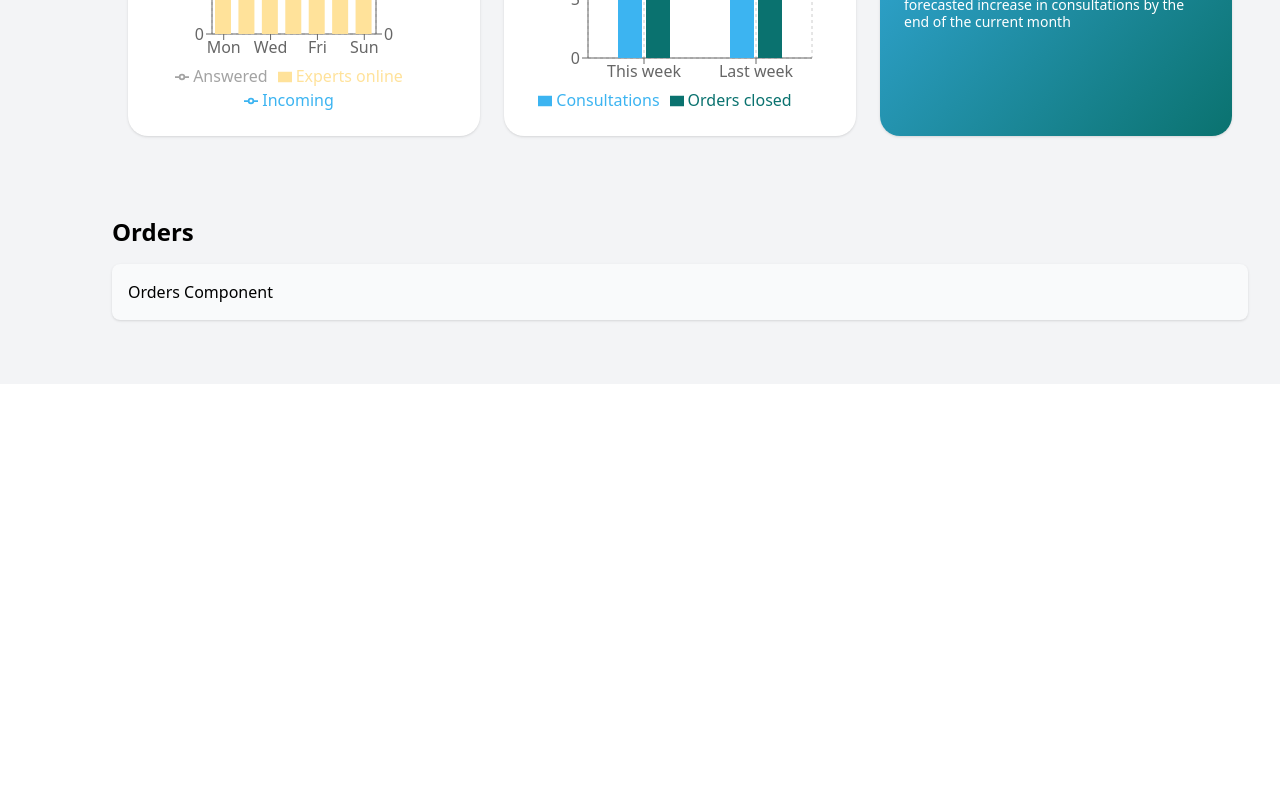
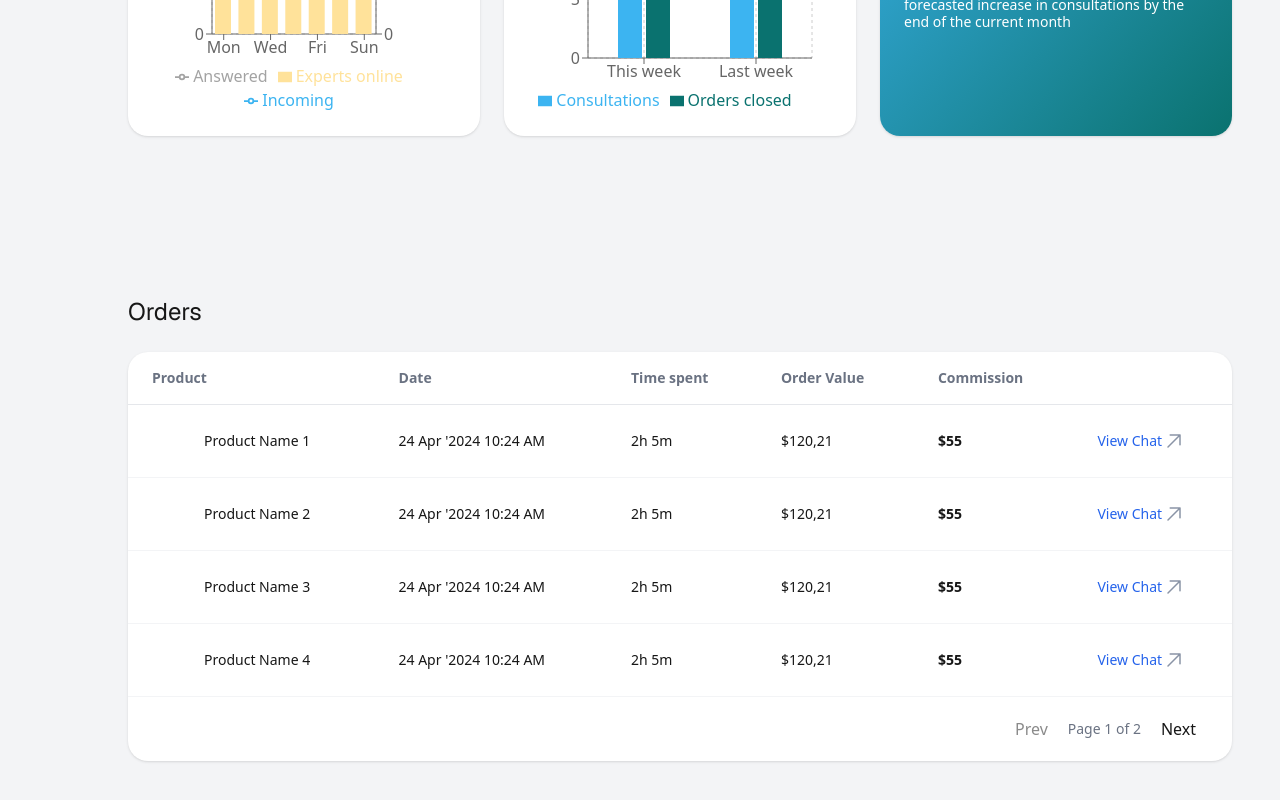
Before and after one commit to dchobarkar/wingman-coding-challenge, a Next.js app: page / in a window 1280 px wide. Shown: the part 1004-1804 px from the top of the page. Before the commit the page ends 1388 px from the top, so only its background shows below. Built offline with nearby package versions, Linux system fonts and the light colour scheme.

Commit message:
feat: add Orders component

```diff
--- a/components/dashboard/Orders.tsx
+++ b/components/dashboard/Orders.tsx
@@ -1,10 +1,142 @@
+"use client";
+
+import Image from "next/image";
+import { useState } from "react";
+
+import PageLayout from "../shared/PageLayout";
+import { ordersData, Order } from "./ordersData";
+
+const PAGE_SIZE = 4;
+
 const Orders = () => {
+  const [sortBy, setSortBy] = useState<keyof Order>("date");
+  const [sortAsc, setSortAsc] = useState(true);
+  const [page, setPage] = useState(1);
+
+  const sorted = [...ordersData].sort((a, b) => {
+    if (a[sortBy] < b[sortBy]) return sortAsc ? -1 : 1;
+    if (a[sortBy] > b[sortBy]) return sortAsc ? 1 : -1;
+    return 0;
+  });
+  const paginated = sorted.slice((page - 1) * PAGE_SIZE, page * PAGE_SIZE);
+  const totalPages = Math.ceil(ordersData.length / PAGE_SIZE);
+
+  const handleSort = (field: keyof Order) => {
+    if (sortBy === field) setSortAsc(!sortAsc);
+    else {
+      setSortBy(field);
+      setSortAsc(true);
+    }
+  };
+
   return (
-    <div className="mb-8">
-      {/* Orders table will go here */}
-      <h2 className="text-2xl font-bold mb-4">Orders</h2>
-      <div className="bg-card rounded-lg p-4 shadow">Orders Component</div>
-    </div>
+    <PageLayout>
+      <h2 className="text-2xl font-geist-sans mb-6">Orders</h2>
+      <div className="bg-white rounded-[20px] shadow p-0 overflow-x-auto">
+        <table className="min-w-full text-sm">
+          <thead>
+            <tr className="border-b border-gray-200 text-gray-500">
+              <th
+                className="px-6 py-4 text-left cursor-pointer"
+                onClick={() => handleSort("productName")}
+              >
+                Product
+              </th>
+              <th
+                className="px-6 py-4 text-left cursor-pointer"
+                onClick={() => handleSort("date")}
+              >
+                Date
+              </th>
+              <th
+                className="px-6 py-4 text-left cursor-pointer"
+                onClick={() => handleSort("timeSpent")}
+              >
+                Time spent
+              </th>
+              <th
+                className="px-6 py-4 text-left cursor-pointer"
+                onClick={() => handleSort("orderValue")}
+              >
+                Order Value
+              </th>
+              <th
+                className="px-6 py-4 text-left cursor-pointer"
+                onClick={() => handleSort("commission")}
+              >
+                Commission
+              </th>
+              <th className="px-6 py-4 text-right">&nbsp;</th>
+            </tr>
+          </thead>
+          <tbody>
+            {paginated.map((order) => (
+              <tr
+                key={order.id}
+                className="border-b border-gray-100 last:border-0 hover:bg-gray-50 transition"
+              >
+                <td className="px-6 py-4 flex items-center gap-3">
+                  <Image
+                    src={order.productImage}
+                    alt={order.productName}
+                    width={40}
+                    height={40}
+                    className="rounded-full"
+                  />
+                  <span className="truncate max-w-[120px]">
+                    {order.productName}
+                  </span>
+                </td>
+                <td className="px-6 py-4 whitespace-nowrap">{order.date}</td>
+                <td className="px-6 py-4 whitespace-nowrap">
+                  {order.timeSpent}
+                </td>
+                <td className="px-6 py-4 whitespace-nowrap">
+                  {order.orderValue}
+                </td>
+                <td className="px-6 py-4 font-bold whitespace-nowrap">
+                  {order.commission}
+                </td>
+                <td className="px-6 py-4 text-right">
+                  <a
+                    href={order.chatLink}
+                    className="flex items-center gap-1 text-primary hover:underline"
+                  >
+                    View Chat
+                    <Image
+                      src="/svg/ArrowUpRight.svg"
+                      alt="View Chat"
+                      width={16}
+                      height={16}
+                    />
+                  </a>
+                </td>
+              </tr>
+            ))}
+          </tbody>
+        </table>
+        {/* Pagination */}
+        <div className="flex justify-end items-center gap-2 px-6 py-4 border-t border-gray-100">
+          <button
+            className="px-3 py-1 rounded disabled:opacity-50"
+            onClick={() => setPage((p) => Math.max(1, p - 1))}
+            disabled={page === 1}
+          >
+            Prev
+          </button>
+          <span className="text-gray-500 text-sm">
+            Page {page} of {totalPages}
+          </span>
+          <button
+            className="px-3 py-1 rounded disabled:opacity-50"
+            onClick={() => setPage((p) => Math.min(totalPages, p + 1))}
+            disabled={page === totalPages}
+          >
+            Next
+          </button>
+        </div>
+      </div>
+    </PageLayout>
   );
 };
 
--- /dev/null
+++ b/components/dashboard/ordersData.ts
@@ -0,0 +1,63 @@
+export interface Order {
+  id: string;
+  productName: string;
+  productImage: string;
+  date: string;
+  timeSpent: string;
+  orderValue: string;
+  commission: string;
+  chatLink: string;
+}
+
+export const ordersData: Order[] = [
+  {
+    id: "1",
+    productName: "Product Name 1",
+    productImage: "/image/Product.png",
+    date: "24 Apr '2024 10:24 AM",
+    timeSpent: "2h 5m",
+    orderValue: "$120,21",
+    commission: "$55",
+    chatLink: "#",
+  },
+  {
+    id: "2",
+    productName: "Product Name 2",
+    productImage: "/image/Product.png",
+    date: "24 Apr '2024 10:24 AM",
+    timeSpent: "2h 5m",
+    orderValue: "$120,21",
+    commission: "$55",
+    chatLink: "#",
+  },
+  {
+    id: "3",
+    productName: "Product Name 3",
+    productImage: "/image/Product.png",
+    date: "24 Apr '2024 10:24 AM",
+    timeSpent: "2h 5m",
+    orderValue: "$120,21",
+    commission: "$55",
+    chatLink: "#",
+  },
+  {
+    id: "4",
+    productName: "Product Name 4",
+    productImage: "/image/Product.png",
+    date: "24 Apr '2024 10:24 AM",
+    timeSpent: "2h 5m",
+    orderValue: "$120,21",
+    commission: "$55",
+    chatLink: "#",
+  },
+  {
+    id: "5",
+    productName: "Product Name 5",
+    productImage: "/image/Product.png",
+    date: "24 Apr '2024 10:24 AM",
+    timeSpent: "2h 5m",
+    orderValue: "$120,21",
+    commission: "$55",
+    chatLink: "#",
+  },
+];
```
